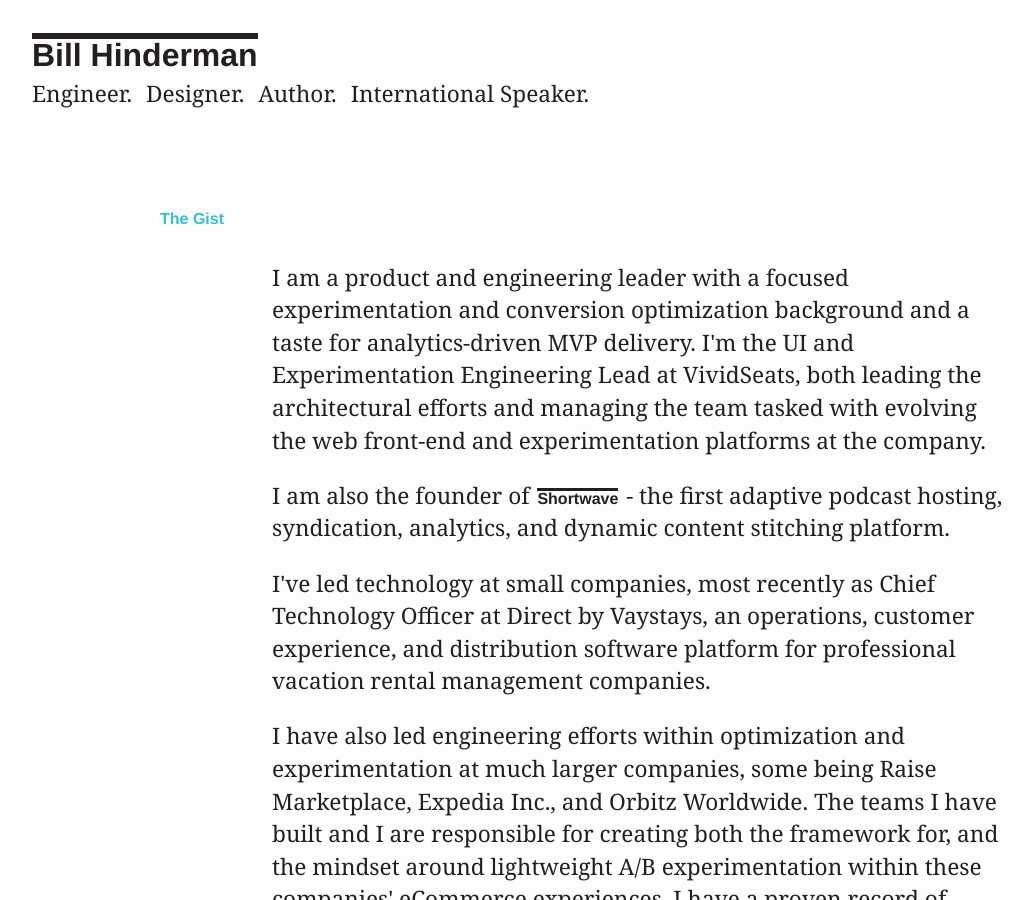
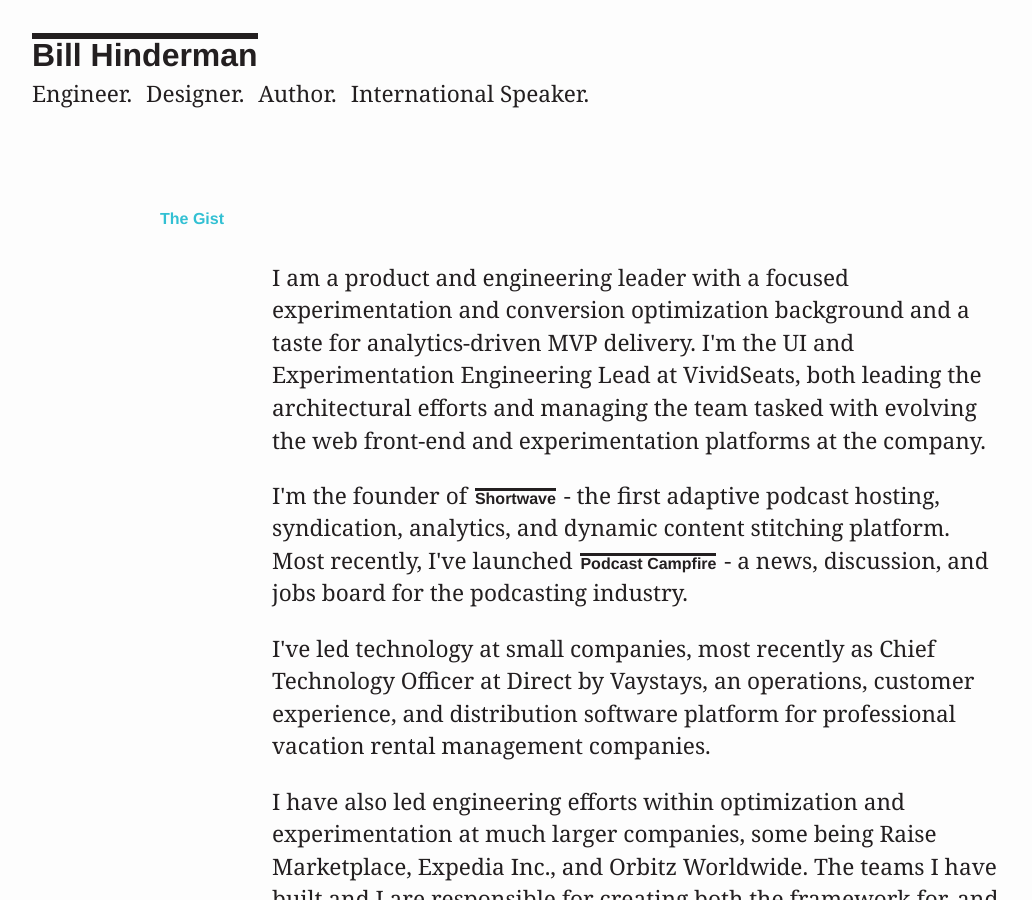
Before and after one commit to billHinderman/resume, a Jekyll site: the page built from index.html, in a window 1280 px wide and 900 px high. Shown: the whole window, without its empty margins (0-1032 px from the left). Built offline with Jekyll 4.4.1, drawn with Linux system fonts in a browser that asks for light colours.

Commit message:
Podcast campfire gist

```diff
--- a/_includes/section-gist.html
+++ b/_includes/section-gist.html
@@ -6,7 +6,7 @@
     </p>
 
     <p>
-      I am also the founder of <a class="link link-inline" href="http://www.goshortwave.com/" target="_blank">Shortwave</a> - the first adaptive podcast hosting, syndication, analytics, and dynamic content stitching platform.
+      I'm the founder of <a class="link link-inline" href="http://www.goshortwave.com/" target="_blank">Shortwave</a> - the first adaptive podcast hosting, syndication, analytics, and dynamic content stitching platform.  Most recently, I've launched <a class="link link-inline" href="http://www.podcastcampfire.com/" target="_blank">Podcast Campfire</a> - a news, discussion, and jobs board for the podcasting industry.
     </p>
 
     <p>
```
